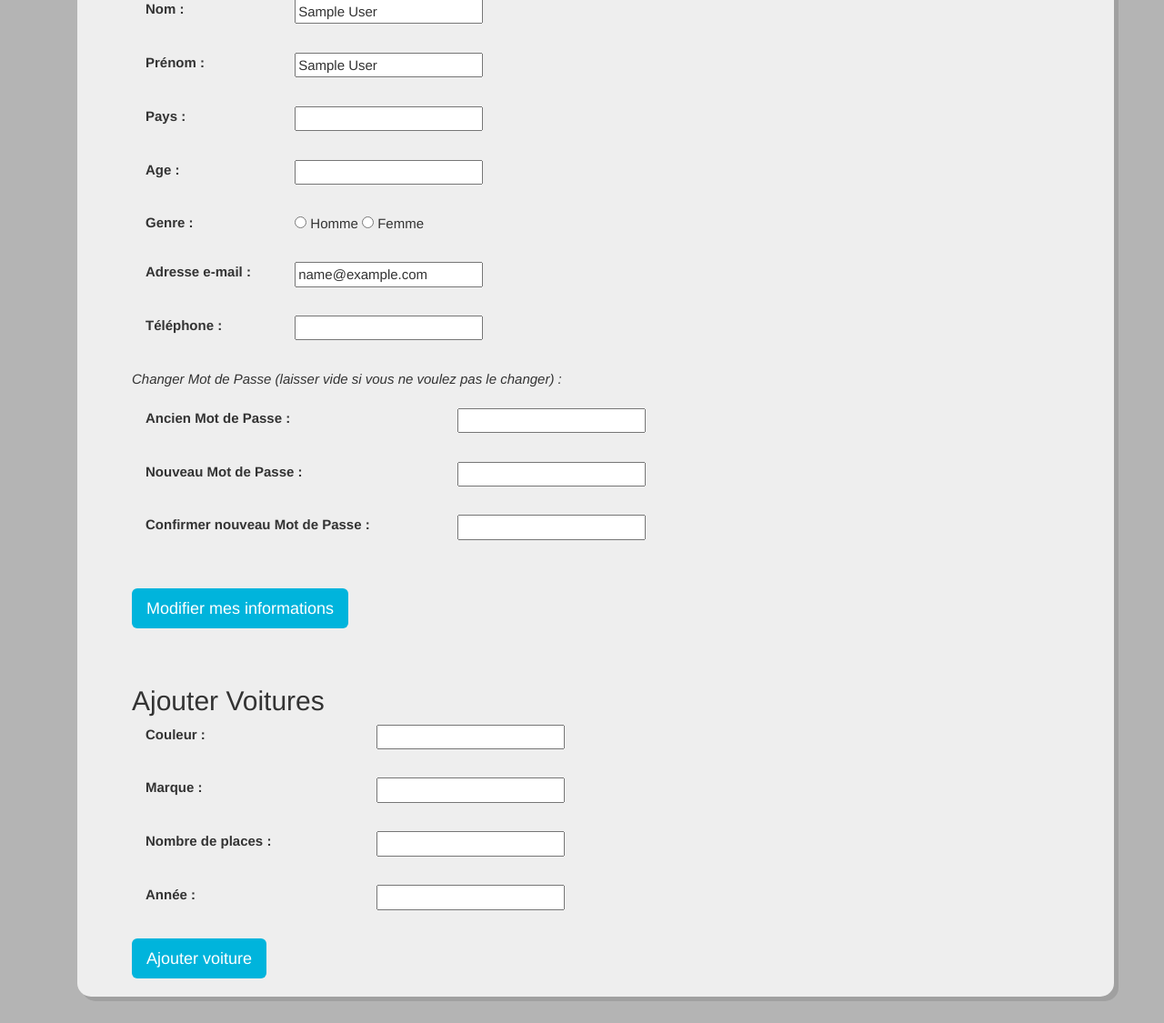
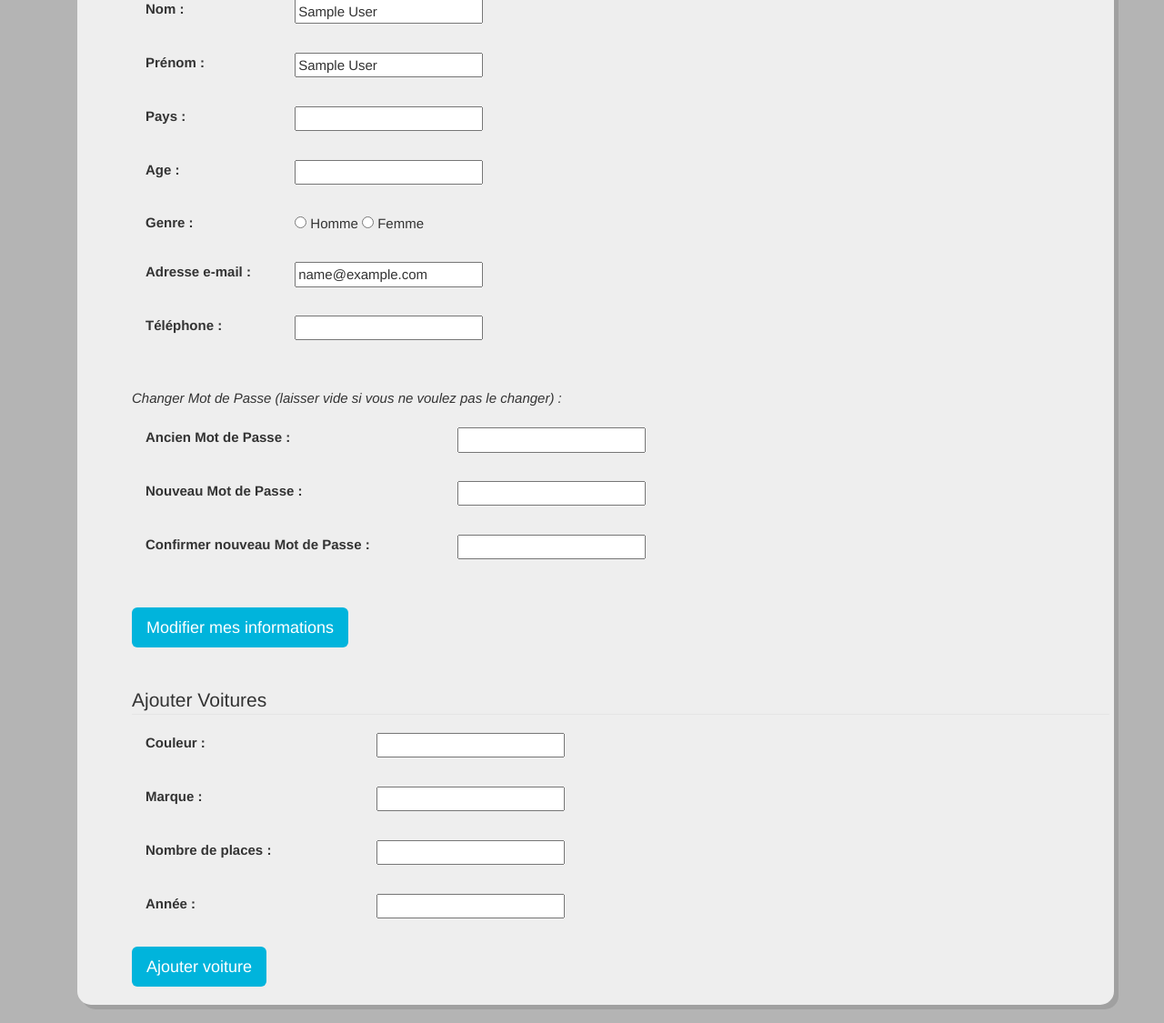
Before and after one commit to Shuntor/coVoiturage, a PHP site: page /index.php?p=gestionProfil in a window 1280 px wide. Shown: the part 214-1339 px from the top of the page at 91% size. Run offline with PHP 8.4, Linux system fonts and the light colour scheme; the visitor is signed in with stand-in values (Sample User, id 1); a stand-in replaces the project's code that opens the database connection; some libraries are stand-ins or nearby versions.

Commit message:
embelissement interface gestionProfil

```diff
--- a/include/gestionProfil.php
+++ b/include/gestionProfil.php
@@ -187,8 +187,7 @@ echo '</pre>';
 
                 <p><label for="telephone" class="col-lg-2">Téléphone :</label>
                 <input type="text" name="telephone" id="telephone" value="<?= htmlspecialchars($utilisateur['telephone']) ?>"/></p>
-                <br>
-                <fieldset>
+                <br><br>
                 <em>Changer Mot de Passe (laisser vide si vous ne voulez pas le changer) :</em><br /><br />
                 <p><label for="ancienMdp" class="col-lg-4">Ancien Mot de Passe :</label>
                 <input type="password" name="ancienMdp" id="ancienMdp" /></p>
@@ -202,14 +201,14 @@ echo '</pre>';
                 <p><label for="confMdp" class="col-lg-4">Confirmer nouveau Mot de Passe :</label>
                 <input type="password" name="confMdp" id="confMdp" /></p>
                 <br><br>
-                </fieldset>
                 <input type="hidden" name="infos" />
                 <input class="btn btn-lg btn-success bouton" type="submit" value="Modifier mes informations">
 
             </form>
             <br /><br />
-            <h2>Ajouter Voitures</h2>
+
             <form method="post" action="?p=gestionProfil">
+            <legend>Ajouter Voitures</legend>
 
                 <p><label for="couleur" class="col-lg-3">Couleur :</label>
                 <input type="text" name="couleur" id="couleur" /></p>
--- a/index.php
+++ b/index.php
@@ -207,7 +207,7 @@
 
       <footer class="footer">
         <p>&copy; STRI 2015 </p>
-          <p><a href="?p=faq">FAQ </a> | <a href="?p=qsn">Qui sommes-nous? </a> | <a href="nouscontacter.html">Nous contacter </a>  </p>
+          <p><a href="?p=faq">FAQ </a> | <a href="?p=qsn">Qui sommes-nous? </a> | <a href="">Nous contacter </a>  </p>
         <?php
             if (isset($_SESSION['idU']))
                 echo "Vous êtes connecté en tant que : <strong>".$_SESSION['prenomU']." - ".$_SESSION['nomU']."</strong>";
```
